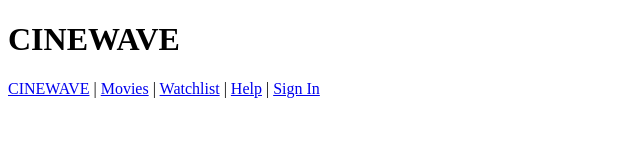
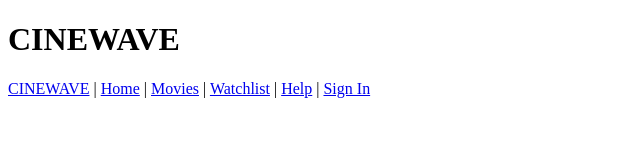
Before and after one commit to skeNN666/cinewave, a plain HTML site: page index.html in a window 1280 px wide. Shown: the whole page, without its empty margins (0-640 px from the left). Drawn offline with Linux system fonts and the light colour scheme.

Commit message:
Update index.html

```diff
--- a/index.html
+++ b/index.html
@@ -9,6 +9,7 @@
   <h1>CINEWAVE</h1>
   <nav>
     <a href="home.html">CINEWAVE</a> |
+    <a href="home.html">Home</a> |
     <a href="movies.html">Movies</a> |
     <a href="watchlist.html">Watchlist</a> |
     <a href="help.html">Help</a> |
```
